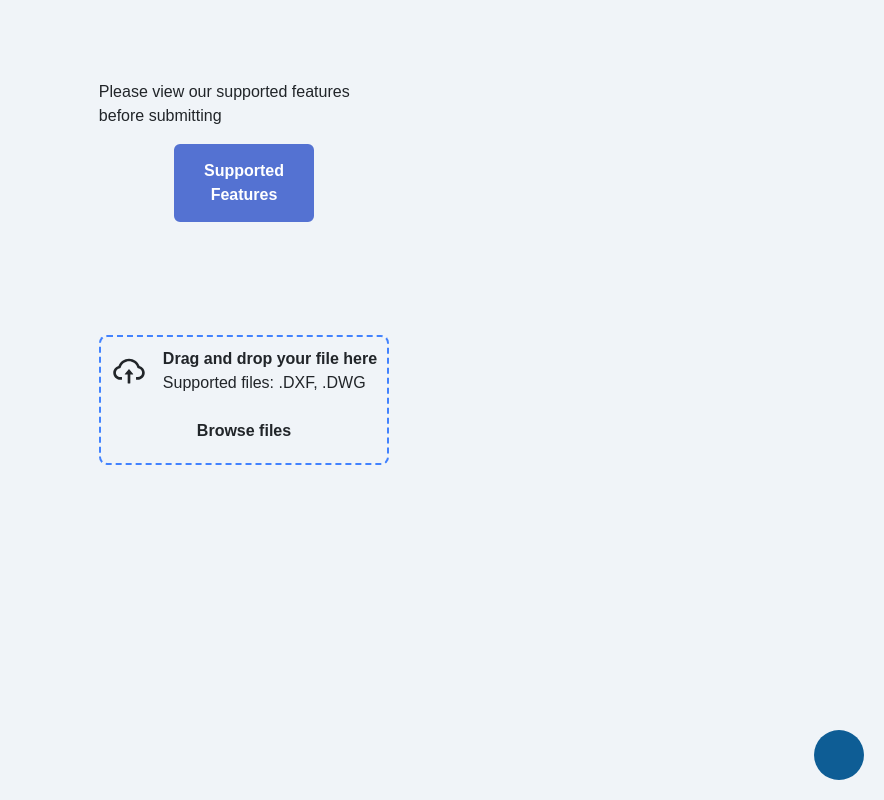
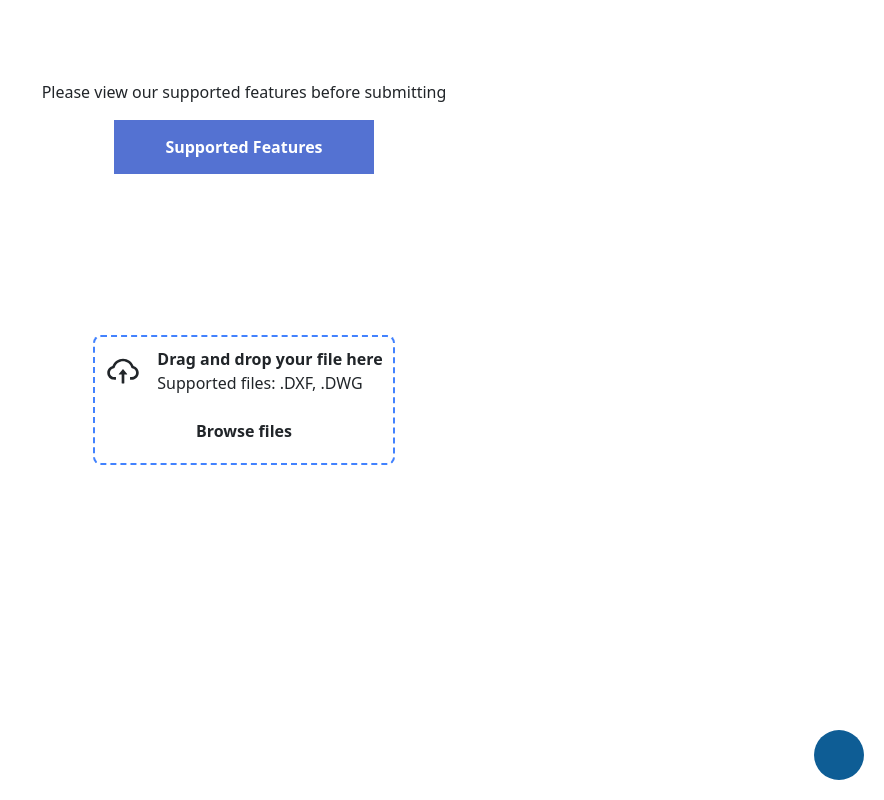
Before and after one commit to dewitte0210/CS458_002_MathiasDieCompany, a React (Create React App) app in the folder FrontEnd/file-submission/: page / in a window 1280 px wide. Shown: the whole page, without its empty margins (396-1280 px from the left). Built offline with nearby package versions, Linux system fonts and the light colour scheme.

Commit message:
removed generic tags from UserManual.module.css

```diff
--- a/FrontEnd/file-submission/src/Components/UserManual.module.css
+++ b/FrontEnd/file-submission/src/Components/UserManual.module.css
@@ -1,14 +1,4 @@
-body {
-    font-family: 'Arial', sans-serif;
-    background-color: #f0f4f8;
-    margin: 0;
-    padding: 0;
-    min-height: 100vh;
-    display: flex;
-    flex-direction: column;
-    align-items: center;
-    overflow-x: hidden;
-}
+
 
 .radio-buttons {
     align-items: center;
@@ -19,14 +9,7 @@ body {
     padding-top: 20px;
 }
 
-  /*
-p {
-    padding-top: 10px;
-    padding-bottom: 0;
-    text-align: center;
-    max-height: 17px;
-}
-  */
+
 
 h1 {
     color: #333;
@@ -34,27 +17,9 @@ h1 {
     margin-bottom: 20px;
 }
 
-form {
-    background-color: #ffffff;
-    padding-right: 50px;
-    padding-left: 50px;
-    padding-top: 20px;
-    padding-bottom: 20px;
-    border-radius: 10px;
-    box-shadow: 0px 10px 15px rgba(0, 0, 0, 0.1);
-    max-width: 500px;
-    width: 100%;
-    margin: 20px auto;
-}
 
-input[type="file"] {
-    width: 100%;
-    padding: 10px;
-    margin-bottom: 15px;
-    border: 2px solid #ccc;
-    border-radius: 8px;
-    cursor: pointer;
-}
+
+
 
 .button-group {
     display: flex;
@@ -62,23 +27,6 @@ input[type="file"] {
     gap: 10px;
     transform: scale(1.05); /* Add hover effect */
 
-}
-
-button {
-    background-color: #0e5d95;
-    color: #fff;
-    padding: 10px;
-    border: none;
-    border-radius: 6px;
-    cursor: pointer;
-    width: 48%;
-    font-size: 16px;
-    transition: transform 0.3s ease, background-color 0.3s ease;
-}
-
-button:hover {
-    background-color: #0b4c7a;
-    transform: scale(1.1); /* Enlarge on hover */
 }
 
 .remove-button {
```
